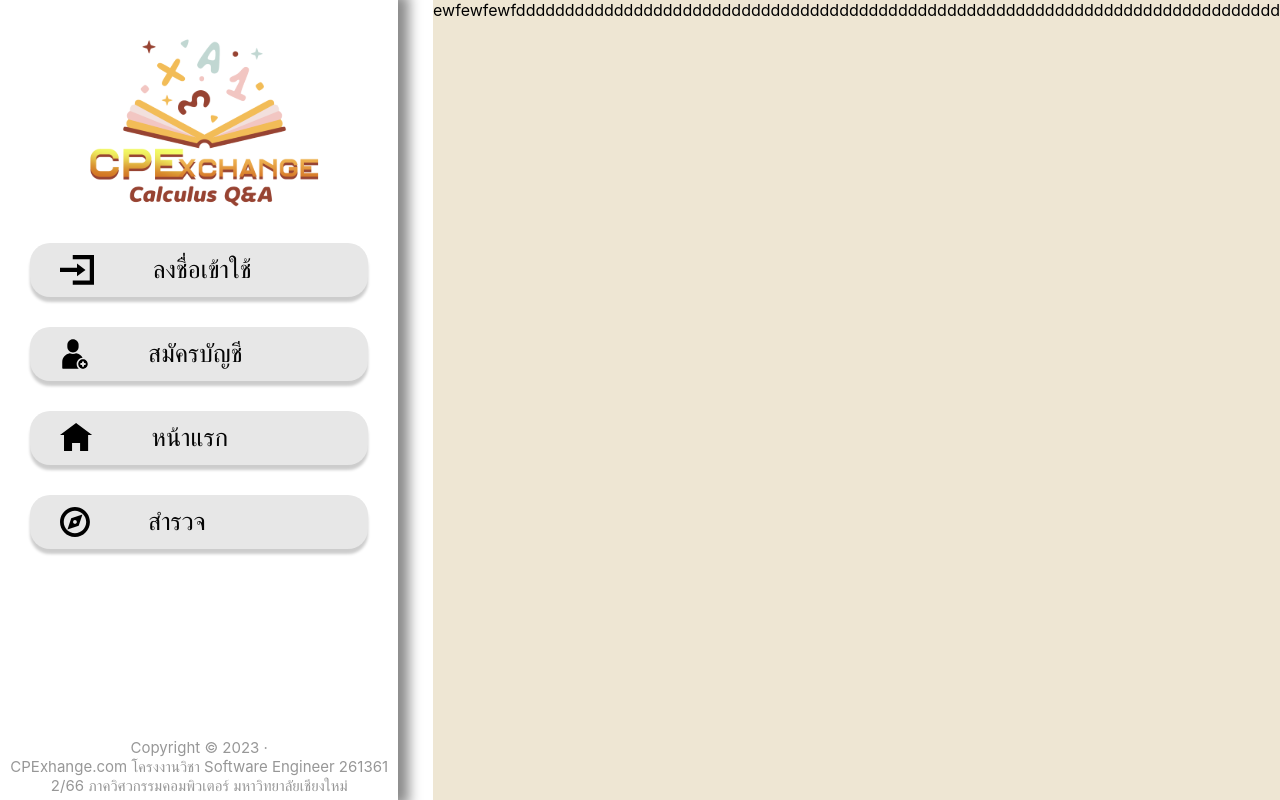
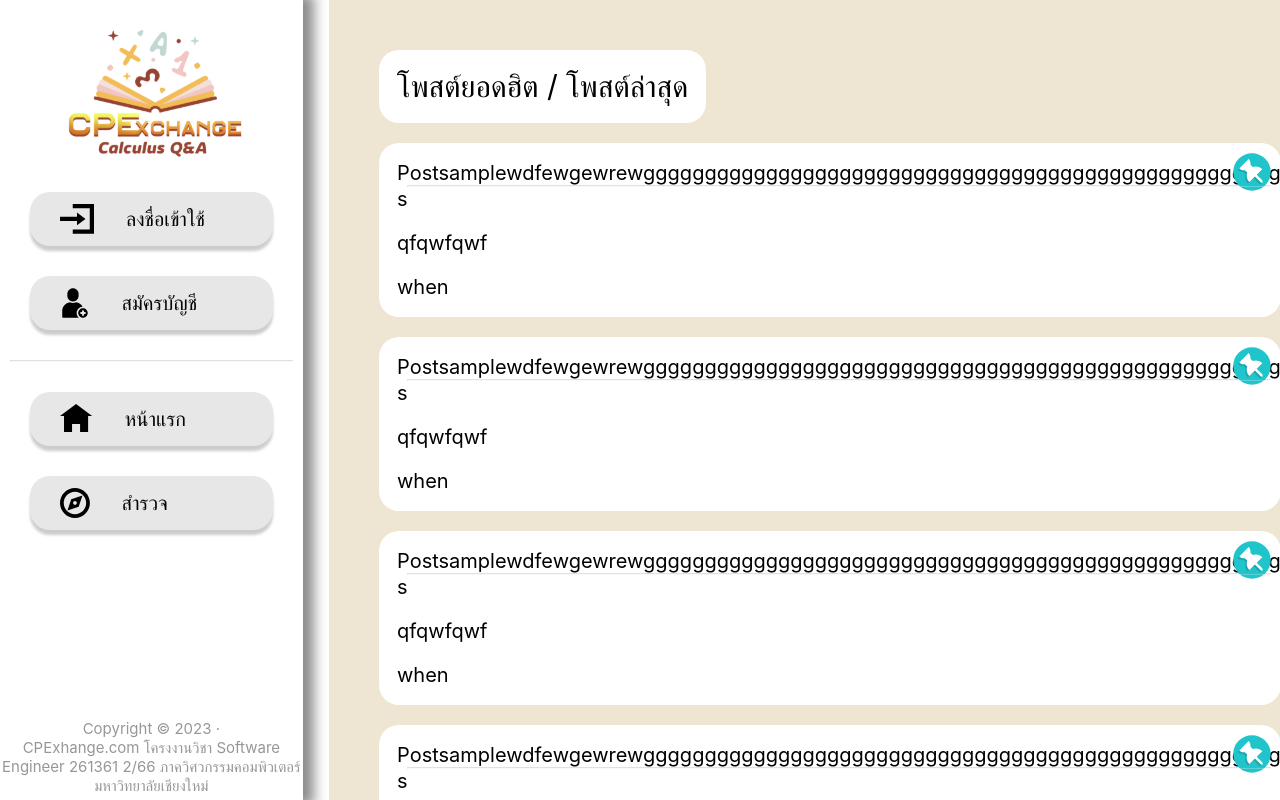
Before and after one commit to nunu111/CPExChange-Frontend, a React (Create React App) app: page / in a window 1280 px wide. Shown: the top 800 px of the page. Built offline with nearby package versions, Linux system fonts and the light colour scheme.

Commit message:
Add post box

```diff
--- /dev/null
+++ b/src/components/Postbox.js
@@ -0,0 +1,21 @@
+import React from 'react'
+import pinIcon from './Icon/pin.svg'
+const Postbox =() => {
+
+  return (
+    <div className='Postbox'>
+      Postsamplewdfewgewrewgggggggggggggggggggggggggggggggggggggggggggggggggggg
+      <img src={pinIcon} alt='pin' className='bookmark'/>
+
+      <hr/>
+        <span>s</span>
+        <br/>
+        <p>
+        qfqwfqwf
+        </p>
+      <span>when</span>
+    </div>
+  )
+}
+
+export default Postbox
--- /dev/null
+++ b/src/components/Postlist.css
@@ -0,0 +1,35 @@
+.Mainbox{
+    width: 100%;
+    margin: 50px 50px 20px 50px;
+}
+.Topicbox{
+    width: fit-content;
+    background-color: #FFFFFF;
+    padding: 18px;
+    border-radius: 20px;
+    font-size: 30px;
+}
+
+.Topicbox .Text{
+    cursor: pointer;
+}
+.Topicbox .Text:hover{
+    text-decoration: underline;
+    cursor: pointer;
+}
+
+.Postbox{
+    position: relative;
+    background-color: #FFFFFF;
+    padding: 18px 0 18px 18px;
+    margin-top: 20px;
+    border-radius: 20px;
+    font-size: 20px;
+}
+.bookmark{
+    position: absolute;
+    top: 10px;
+    right: 10px;
+    height: 38px;
+    margin-left: 100px;
+}
--- /dev/null
+++ b/src/components/Postlist.js
@@ -0,0 +1,29 @@
+import React from 'react'
+import './Postlist.css'
+import Postbox from './Postbox'
+const Post = () => {
+  return (
+    <div className='Mainbox'>
+        <div className='Topicbox'>
+            <span className='Text'>โพสต์ยอดฮิต</span>
+            <span> / </span>
+            <span  className='Text'> โพสต์ล่าสุด</span>
+        </div>
+
+        <Postbox/>
+        <Postbox/>
+        <Postbox/>
+        <Postbox/>
+        <Postbox/>
+        <Postbox/>
+        <Postbox/>
+        <Postbox/>
+        <Postbox/>
+        <Postbox/>
+        <Postbox/>
+
+    </div>
+  )
+}
+
+export default Post
--- a/src/components/Profile.css
+++ b/src/components/Profile.css
@@ -8,18 +8,18 @@
 }
 
 .profilebarBackground{
-    position: relative;
+    position: sticky;
+    top: 0;
     background-color: #FFFFFF;
     width: 450px;
     height: 100vh;
 }
 
 .profilebar{
-
     position: relative;
     background-color: #FFFFFF;
     width: 92%;
-    height: 100vh;
+    height: 100%;
     box-shadow: 5px 0px 12px 6px rgba(0, 0, 0, 0.46);
 
 }
@@ -58,13 +58,18 @@
 
 }
 .profilebutton .content .text{
-    font-size: 25px;
+    font-size: 20px;
     width: 200px;
     justify-content: left;
-    padding-left: 20%;
+    padding-left: 10%;
 }
 
 .profilebuttonImg {
     max-height: 30px;
     margin: 0 5px 0 30px;
 }
+
+hr{
+    margin: 0 10px 0 10px;
+    opacity: 0.3;
+}
--- a/src/components/Profilebar.js
+++ b/src/components/Profilebar.js
@@ -22,6 +22,7 @@ const ProfileBar = () => {
 
           </div>}
         </>
+        <hr/>
         <ProfileButton Detail='หน้าแรก' Img={homeIcon}/>
         <ProfileButton Detail='สำรวจ' Img={explorIcon}/>
         <div className='copyright'>
--- a/src/pages/Homepage.js
+++ b/src/pages/Homepage.js
@@ -1,3 +1,4 @@
+import Post from '../components/Postlist';
 import ProfileBar from '../components/Profilebar';
 import './Mainpage.css';
 
@@ -7,7 +8,7 @@ function Homepage(){
         <div className='mainbody'>
 
             <ProfileBar/>
-            ewfewfewfdddddddddddddddddddddddddddddddddddddddddddddddddddddddddddddddddddddddddddddd
+            <Post/>
         </div>
     )
 }
--- a/src/pages/Mainpage.css
+++ b/src/pages/Mainpage.css
@@ -1,5 +1,7 @@
 .mainbody {
     background-color: #EEE6D3;
-    height: 100vh;
+    height: 100%;
+    width: 100%;
     display: flex;
+
 }
```
Also changed, not shown: src/components/Icon/pin.svg (added).
